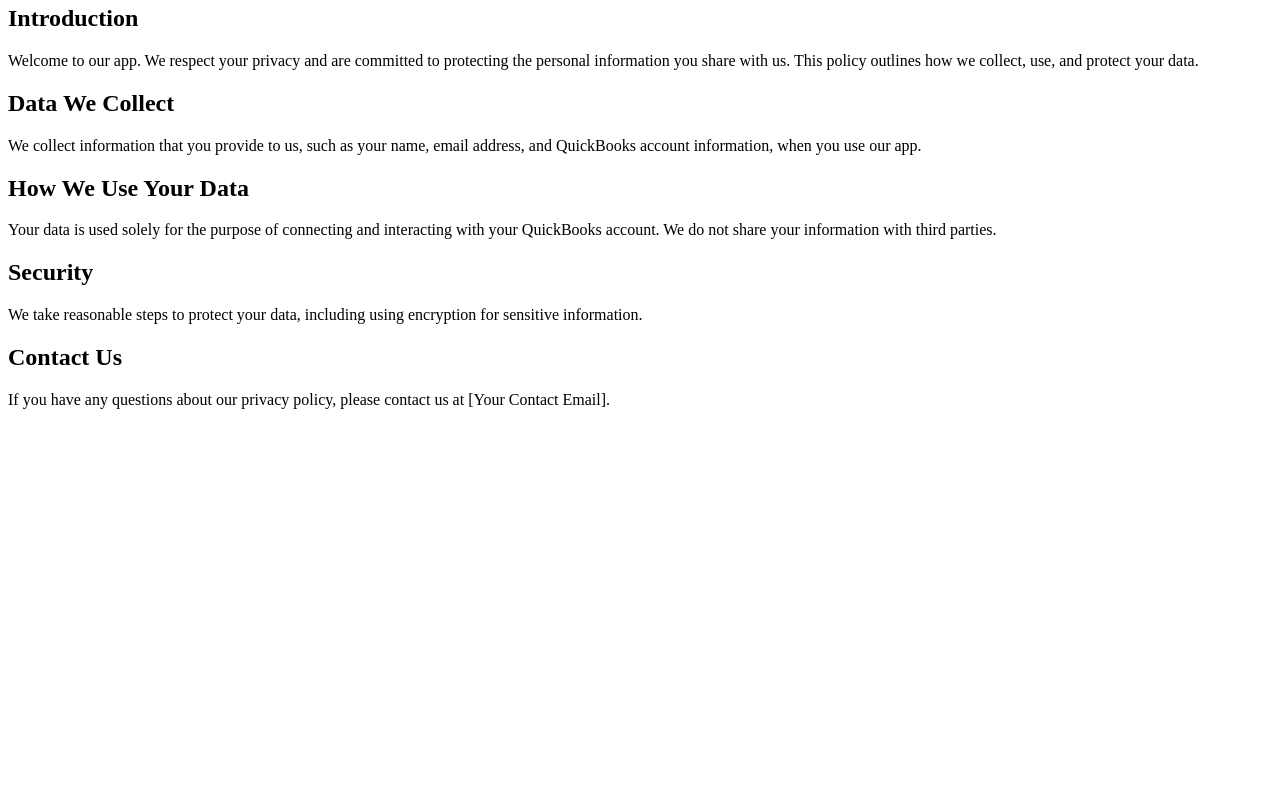
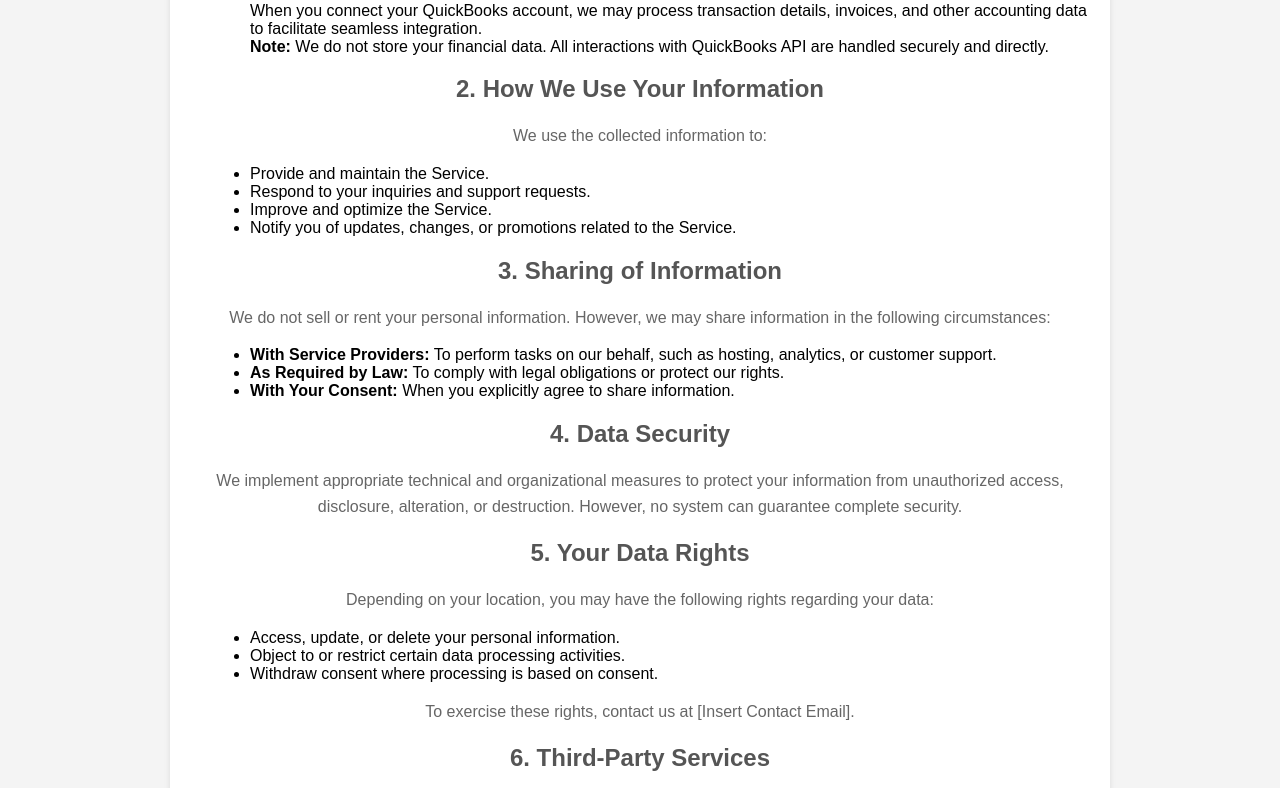
Before and after one commit to piyush-0203/FinConnect, a plain HTML site: page index.html in a window 1280 px wide. Shown: the part 75-863 px from the top of the page. Before the commit the page ends 800 px from the top, so only its background shows below. Drawn offline with Linux system fonts and the light colour scheme.

Commit message:
Update index.html

```diff
--- a/index.html
+++ b/index.html
@@ -4,26 +4,92 @@
     <meta charset="UTF-8">
     <meta name="viewport" content="width=device-width, initial-scale=1.0">
     <title>Privacy Policy</title>
+    <style>
+        body {
+            font-family: Arial, sans-serif;
+            margin: 0;
+            padding: 0;
+            display: flex;
+            justify-content: center;
+            align-items: center;
+            height: 100vh;
+            background-color: #f4f4f4;
+            text-align: center;
+        }
+        .container {
+            width: 80%;
+            max-width: 900px;
+            background-color: white;
+            padding: 20px;
+            box-shadow: 0px 4px 6px rgba(0, 0, 0, 0.1);
+        }
+        h1 {
+            color: #333;
+        }
+        h2 {
+            color: #555;
+        }
+        p {
+            color: #666;
+            line-height: 1.6;
+        }
+        ul {
+            text-align: left;
+            margin-left: 20px;
+        }
+    </style>
 </head>
 <body>
-    <header>
+    <div class="container">
         <h1>Privacy Policy</h1>
-    </header>
-    <section>
-        <h2>Introduction</h2>
-        <p>Welcome to our app. We respect your privacy and are committed to protecting the personal information you share with us. This policy outlines how we collect, use, and protect your data.</p>
+        <p>At FinConnect ("we," "our," or "us"), we value your privacy and are committed to protecting your personal information. This Privacy Policy outlines how we collect, use, disclose, and safeguard your information when you use our app or services ("Service").</p>
+        <p>By using the Service, you agree to the collection and use of information in accordance with this Privacy Policy. If you do not agree, please do not use the Service.</p>
 
-        <h2>Data We Collect</h2>
-        <p>We collect information that you provide to us, such as your name, email address, and QuickBooks account information, when you use our app.</p>
+        <h2>1. Information We Collect</h2>
+        <p>We may collect the following types of information:</p>
+        <ul>
+            <li><strong>1.1 Personal Information</strong><br>Name, email address, phone number, and other contact details provided during account creation or support inquiries.</li>
+            <li><strong>1.2 Usage Data</strong><br>Information about how you interact with the Service, including log data, device information, and usage statistics.</li>
+            <li><strong>1.3 Financial Data</strong><br>When you connect your QuickBooks account, we may process transaction details, invoices, and other accounting data to facilitate seamless integration.<br><strong>Note:</strong> We do not store your financial data. All interactions with QuickBooks API are handled securely and directly.</li>
+        </ul>
 
-        <h2>How We Use Your Data</h2>
-        <p>Your data is used solely for the purpose of connecting and interacting with your QuickBooks account. We do not share your information with third parties.</p>
+        <h2>2. How We Use Your Information</h2>
+        <p>We use the collected information to:</p>
+        <ul>
+            <li>Provide and maintain the Service.</li>
+            <li>Respond to your inquiries and support requests.</li>
+            <li>Improve and optimize the Service.</li>
+            <li>Notify you of updates, changes, or promotions related to the Service.</li>
+        </ul>
 
-        <h2>Security</h2>
-        <p>We take reasonable steps to protect your data, including using encryption for sensitive information.</p>
+        <h2>3. Sharing of Information</h2>
+        <p>We do not sell or rent your personal information. However, we may share information in the following circumstances:</p>
+        <ul>
+            <li><strong>With Service Providers:</strong> To perform tasks on our behalf, such as hosting, analytics, or customer support.</li>
+            <li><strong>As Required by Law:</strong> To comply with legal obligations or protect our rights.</li>
+            <li><strong>With Your Consent:</strong> When you explicitly agree to share information.</li>
+        </ul>
 
-        <h2>Contact Us</h2>
-        <p>If you have any questions about our privacy policy, please contact us at [Your Contact Email].</p>
-    </section>
+        <h2>4. Data Security</h2>
+        <p>We implement appropriate technical and organizational measures to protect your information from unauthorized access, disclosure, alteration, or destruction. However, no system can guarantee complete security.</p>
+
+        <h2>5. Your Data Rights</h2>
+        <p>Depending on your location, you may have the following rights regarding your data:</p>
+        <ul>
+            <li>Access, update, or delete your personal information.</li>
+            <li>Object to or restrict certain data processing activities.</li>
+            <li>Withdraw consent where processing is based on consent.</li>
+        </ul>
+        <p>To exercise these rights, contact us at [Insert Contact Email].</p>
+
+        <h2>6. Third-Party Services</h2>
+        <p>Our Service interacts with QuickBooks, a third-party platform. This Privacy Policy does not cover their practices. We encourage you to review QuickBooks' Privacy Policy.</p>
+
+        <h2>7. Children's Privacy</h2>
+        <p>Our Service is not directed to children under the age of 18. We do not knowingly collect information from children.</p>
+
+        <h2>8. Changes to This Privacy Policy</h2>
+        <p>We may update this Privacy Policy from time to time. Changes will be effective upon posting. Your continued use of the Service after changes are posted signifies your acceptance.</p>
+    </div>
 </body>
 </html>
```
